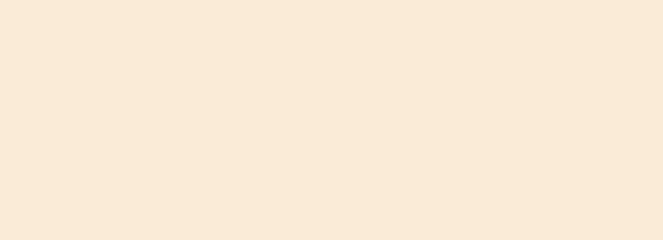
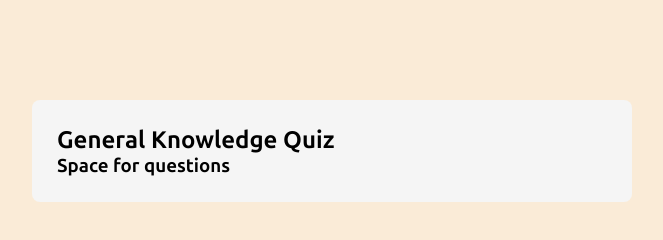
Before and after one commit to stef-von-d/online-quiz, a plain HTML site: page index.html in a window 1280 px wide. Shown: the whole page, without its empty margins (308-971 px from the left). Drawn offline with Linux system fonts and the light colour scheme.

Commit message:
Box with text

```diff
--- a/assets/css/style.css
+++ b/assets/css/style.css
@@ -11,3 +11,12 @@
 body {
     background: antiquewhite;
 }
+.box {
+    background: whitesmoke;
+    width: 90%;
+    max-width: 600px;
+    margin: 100px auto 0;
+    border-radius: 8px;
+    padding: 25px;
+
+}
--- a/index.html
+++ b/index.html
@@ -21,7 +21,12 @@
 </head>
 
 <body>
-
+    <div class="box">
+        <h2>General Knowledge Quiz</h2>
+        <div class="quiz">
+            <h3 id="question">Space for questions</h3>
+        </div>
+    </div>
 
 
 
```
